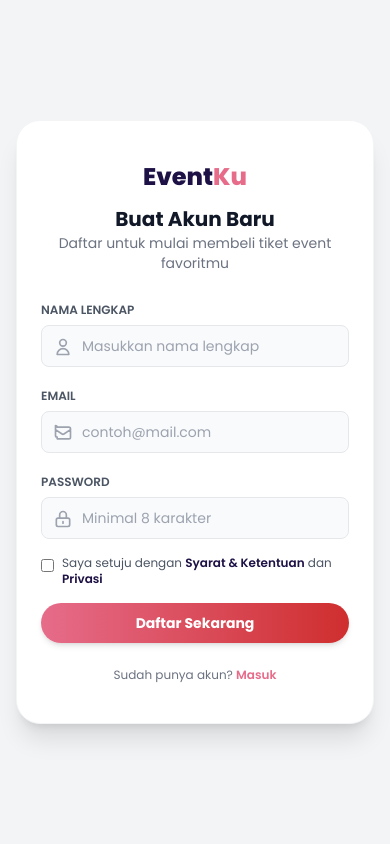
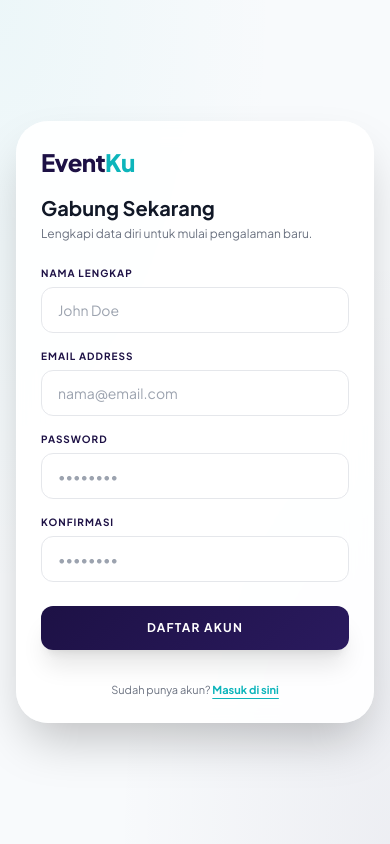
Before and after one commit to arifin0887/Sistem-Informasi-Pemesanan-Tiket-Event-, a PHP site: page /regis.php in a window 390 px wide. Run offline with PHP 8.4, Linux system fonts and the light colour scheme; some libraries are stand-ins or nearby versions.

Commit message:
update styling login regis

```diff
--- a/admin/dashboard.php
+++ b/admin/dashboard.php
@@ -52,7 +52,7 @@ $res_recent = mysqli_query($conn, $sql_recent);
                   <i class="bi bi-ticket-perforated"></i>
                 </div>
                 <div class="ps-3">
-                  <h6><?= number_format($data_sales['total_terjual']); ?></h6>
+                  <h4 class="fw-bold"><?= number_format($data_sales['total_terjual']); ?></h4>
                   <span class="text-muted small fw-medium">Unit Terpesan</span>
                 </div>
               </div>
@@ -69,7 +69,7 @@ $res_recent = mysqli_query($conn, $sql_recent);
                   <i class="bi bi-wallet2"></i>
                 </div>
                 <div class="ps-3">
-                  <h6>Rp <?= number_format($data_rev['total_duit'], 0, ',', '.'); ?></h6>
+                  <h4 class="fw-bold">Rp <?= number_format($data_rev['total_duit'], 0, ',', '.'); ?></h4>
                   <span class="text-success small fw-bold"><i class="bi bi-check-circle-fill"></i> Selesai</span>
                 </div>
               </div>
@@ -86,7 +86,7 @@ $res_recent = mysqli_query($conn, $sql_recent);
                   <i class="bi bi-person-badge"></i>
                 </div>
                 <div class="ps-3">
-                  <h6><?= number_format($data_cust['total_user']); ?></h6>
+                  <h4 class="fw-bold"><?= number_format($data_cust['total_user']); ?></h4>
                   <span class="text-muted small fw-medium">Jiwa Bergabung</span>
                 </div>
               </div>
--- a/regis.php
+++ b/regis.php
@@ -5,144 +5,118 @@
     <meta name="viewport" content="width=device-width, initial-scale=1.0">
     <title>Daftar Akun Baru | EventKu</title>
     <script src="https://cdn.tailwindcss.com"></script>
+    <link href="https://fonts.googleapis.com/css2?family=Plus+Jakarta+Sans:wght@300;400;600;700;800&display=swap" rel="stylesheet">
     <style>
-        @import url('https://fonts.googleapis.com/css2?family=Poppins:wght@300;400;600;700;800&display=swap');
+        :root {
+            --primary: #1D1145;
+            --secondary: #0DB5BB;
+        }
         body {
-            font-family: 'Poppins', sans-serif;
-            background-color: #f0f4f8;
+            font-family: 'Plus Jakarta Sans', sans-serif;
+            background-color: #f8fafc;
+            background-image:
+                radial-gradient(at 0% 0%, rgba(13, 181, 187, 0.05) 0px, transparent 50%),
+                radial-gradient(at 100% 100%, rgba(29, 17, 69, 0.05) 0px, transparent 50%);
         }
         .cta-gradient {
-            background-image: linear-gradient(to right, #E66C8A 0%, #CF2E2E 100%);
-            transition: all 0.3s ease;
+            background-image: linear-gradient(135deg, var(--primary) 0%, #2a1a5e 100%);
+            transition: all 0.4s cubic-bezier(0.4, 0, 0.2, 1);
         }
         .cta-gradient:hover {
-            background-image: linear-gradient(to right, #CF2E2E 0%, #E66C8A 100%);
-            box-shadow: 0 10px 15px -3px rgba(230, 108, 138, 0.5);
+            transform: translateY(-2px);
+            box-shadow: 0 12px 20px -5px rgba(29, 17, 69, 0.3);
+            filter: brightness(1.2);
         }
-        .text-gradient {
-            background-image: linear-gradient(to right, #1D1145, #0DB5BB);
-            -webkit-background-clip: text;
-            -webkit-text-fill-color: transparent;
+        .glass-card {
+            background: rgba(255, 255, 255, 0.85);
+            backdrop-filter: blur(12px);
+            border: 1px solid rgba(255, 255, 255, 0.5);
         }
+        /* Custom scrollbar agar tetap estetik saat digulir */
+        ::-webkit-scrollbar { width: 8px; }
+        ::-webkit-scrollbar-track { background: #f1f1f1; }
+        ::-webkit-scrollbar-thumb { background: #ccc; border-radius: 10px; }
+        ::-webkit-scrollbar-thumb:hover { background: var(--secondary); }
     </style>
 </head>
-<body class="flex items-center justify-center min-h-screen bg-gray-100 px-4 py-8">
+<body class="flex items-center justify-center min-h-screen p-4 md:p-8">
 
-    <div class="w-full max-w-4xl bg-white rounded-3xl shadow-xl overflow-hidden flex flex-col md:flex-row border border-gray-100">
+    <div class="w-full max-w-4xl glass-card rounded-[32px] shadow-2xl overflow-hidden flex flex-col lg:flex-row">
 
-        <!-- SIDE IMAGE -->
-        <div class="hidden md:flex md:w-1/2 bg-cover bg-center relative items-center"
-             style="background-image: url('https://images.unsplash.com/photo-1540575467063-178a50c2df87?auto=format&fit=crop&w=800&q=80');">
+        <div class="w-full lg:w-1/2 p-6 lg:p-10 flex flex-col justify-center bg-white/40">
 
-            <div class="absolute inset-0 bg-gradient-to-t from-[#1D1145]/90 via-[#1D1145]/70 to-[#1D1145]/40"></div>
+            <div class="mb-6">
+                <a href="/" class="text-2xl font-extrabold text-[#1D1145] tracking-tight">
+                    Event<span class="text-[#0DB5BB]">Ku</span>
+                </a>
+                <h2 class="text-xl font-bold mt-4 text-gray-900">Gabung Sekarang</h2>
+                <p class="text-gray-500 text-xs mt-1">Lengkapi data diri untuk mulai pengalaman baru.</p>
+            </div>
 
-            <div class="relative z-10 p-10 text-white">
-                <span class="text-[#E66C8A] text-xs font-bold uppercase tracking-widest">
-                    Bergabunglah Sekarang
-                </span>
+            <form action="proses_regis.php" method="POST" class="space-y-4">
+                <div>
+                    <label class="block text-[10px] font-bold text-[#1D1145] mb-1.5 uppercase tracking-widest">Nama Lengkap</label>
+                    <input type="text" name="nama" required
+                           class="w-full px-4 py-3 bg-white border border-gray-200 rounded-xl focus:ring-4 focus:ring-[#0DB5BB]/10 focus:border-[#0DB5BB] transition-all text-sm outline-none"
+                           placeholder="John Doe">
+                </div>
 
-                <h1 class="text-3xl font-extrabold mt-3 mb-4 leading-tight">
-                    Mulai Pengalaman Event Serumu!
-                </h1>
+                <div>
+                    <label class="block text-[10px] font-bold text-[#1D1145] mb-1.5 uppercase tracking-widest">Email Address</label>
+                    <input type="email" name="email" required
+                           class="w-full px-4 py-3 bg-white border border-gray-200 rounded-xl focus:ring-4 focus:ring-[#0DB5BB]/10 focus:border-[#0DB5BB] transition-all text-sm outline-none"
+                           placeholder="nama@email.com">
+                </div>
 
-                <p class="text-gray-300 text-sm leading-relaxed max-w-sm">
-                    Dapatkan akses instan ke ribuan tiket konser, seminar, dan festival pilihan tanpa antre.
-                </p>
-
-                <div class="mt-6 flex flex-wrap gap-2 text-xs text-gray-300">
-                    <span class="bg-white/10 px-3 py-1 rounded-full">🛡️ Tiket Resmi</span>
-                    <span class="bg-white/10 px-3 py-1 rounded-full">⚡ Transaksi Cepat</span>
+                <div class="grid grid-cols-1 md:grid-cols-2 gap-4">
+                    <div>
+                        <label class="block text-[10px] font-bold text-[#1D1145] mb-1.5 uppercase tracking-widest">Password</label>
+                        <input type="password" name="password" required
+                               class="w-full px-4 py-3 bg-white border border-gray-200 rounded-xl focus:ring-4 focus:ring-[#0DB5BB]/10 focus:border-[#0DB5BB] transition-all text-sm outline-none"
+                               placeholder="••••••••">
                     </div>
+                    <div>
+                        <label class="block text-[10px] font-bold text-[#1D1145] mb-1.5 uppercase tracking-widest">Konfirmasi</label>
+                        <input type="password" name="confirm_password" required
+                               class="w-full px-4 py-3 bg-white border border-gray-200 rounded-xl focus:ring-4 focus:ring-[#0DB5BB]/10 focus:border-[#0DB5BB] transition-all text-sm outline-none"
+                               placeholder="••••••••">
                     </div>
                 </div>
 
-        <!-- FORM -->
-        <div class="w-full md:w-1/2 flex items-center justify-center px-6 py-10">
-            <div class="w-full max-w-md">
+                <div class="pt-2">
+                    <button type="submit" name="register" class="w-full cta-gradient text-white py-3.5 rounded-xl font-bold text-xs shadow-xl transform transition duration-300 uppercase tracking-widest">
+                        Daftar Akun
+                    </button>
+                </div>
+            </form>
 
-                <!-- HEADER -->
-                <div class="text-center md:text-left mb-6">
-                    <a href="/" class="text-2xl font-extrabold text-[#1D1145]">
-                        Event<span class="text-[#E66C8A]">Ku</span>
-                    </a>
-
-                    <h2 class="text-xl font-bold mt-3 text-gray-900">
-                        Buat Akun Baru
-                    </h2>
-
-                    <p class="text-gray-500 text-sm">
-                        Daftar untuk mulai membeli tiket event favoritmu
+            <p class="mt-8 text-center text-gray-500 text-[11px]">
+                Sudah punya akun?
+                <a href="login.php" class="text-[#0DB5BB] font-bold hover:text-[#1D1145] transition underline underline-offset-4">Masuk di sini</a>
             </p>
         </div>
 
-                <!-- FORM -->
-                <form action="proses_regis.php" method="POST" class="space-y-4">
+        <div class="hidden lg:flex lg:w-1/2 bg-cover bg-center relative items-center"
+             style="background-image: url('https://images.unsplash.com/photo-1501281668745-f7f57925c3b4?auto=format&fit=crop&w=1200&q=80');">
+            <div class="absolute inset-0 bg-gradient-to-br from-[#1D1145]/95 to-[#1D1145]/70"></div>
 
-                    <!-- NAMA -->
-                    <div>
-                        <label class="text-xs font-semibold text-gray-600 uppercase">Nama Lengkap</label>
-                        <div class="relative mt-1">
-                            <span class="absolute left-3 top-3 text-gray-400">
-                                <svg class="w-5 h-5" fill="none" stroke="currentColor" viewBox="0 0 24 24"><path stroke-linecap="round" stroke-linejoin="round" stroke-width="2" d="M16 7a4 4 0 11-8 0 4 4 0 018 0zM12 14a7 7 0 00-7 7h14a7 7 0 00-7-7z"></path></svg>
-                            </span>
-                            <input type="text" name="full_name" required
-                                class="w-full pl-10 pr-3 py-2.5 text-sm border rounded-lg bg-gray-50 focus:bg-white focus:ring-2 focus:ring-[#E66C8A]/20 focus:border-[#E66C8A] outline-none"
-                                placeholder="Masukkan nama lengkap">
+            <div class="relative z-10 p-10 lg:p-12 text-white">
+                <div class="w-12 h-1 bg-[#0DB5BB] mb-6 rounded-full"></div>
+                <h1 class="text-3xl font-extrabold mb-4 leading-tight">Mulai Petualangan Eventmu!</h1>
+                <p class="text-gray-300 text-sm font-light leading-relaxed mb-8">
+                    Bergabunglah dengan ribuan penikmat event lainnya. Dapatkan akses eksklusif ke tiket presale dan promo menarik setiap minggunya.
+                </p>
+
+                <div class="grid grid-cols-2 gap-4">
+                    <div class="bg-white/5 p-4 rounded-xl border border-white/10 backdrop-blur-sm text-center">
+                        <span class="block text-xl mb-1">🎟️</span>
+                        <span class="text-[10px] font-bold uppercase tracking-tighter">Tiket Digital</span>
+                    </div>
+                    <div class="bg-white/5 p-4 rounded-xl border border-white/10 backdrop-blur-sm text-center">
+                        <span class="block text-xl mb-1">⚡</span>
+                        <span class="text-[10px] font-bold uppercase tracking-tighter">Fast Checkout</span>
                     </div>
                 </div>
-
-                    <!-- EMAIL -->
-                    <div>
-                        <label class="text-xs font-semibold text-gray-600 uppercase">Email</label>
-                        <div class="relative mt-1">
-                            <span class="absolute left-3 top-3 text-gray-400">
-                                <svg class="w-5 h-5" fill="none" stroke="currentColor" viewBox="0 0 24 24"><path stroke-linecap="round" stroke-linejoin="round" stroke-width="2" d="M3 8l7.89 5.26a2 2 0 002.22 0L21 8M5 19h14a2 2 0 002-2V7a2 2 0 00-2-2H5a2 2 0 00-2-2v12a2 2 0 002 2z"></path></svg>
-                            </span>
-                            <input type="email" name="email" required
-                                class="w-full pl-10 pr-3 py-2.5 text-sm border rounded-lg bg-gray-50 focus:bg-white focus:ring-2 focus:ring-[#E66C8A]/20 focus:border-[#E66C8A] outline-none"
-                                placeholder="contoh@mail.com">
-                        </div>
-                    </div>
-
-                    <!-- PASSWORD -->
-                    <div>
-                        <label class="text-xs font-semibold text-gray-600 uppercase">Password</label>
-                        <div class="relative mt-1">
-                            <span class="absolute left-3 top-3 text-gray-400">
-                                <svg class="w-5 h-5" fill="none" stroke="currentColor" viewBox="0 0 24 24"><path stroke-linecap="round" stroke-linejoin="round" stroke-width="2" d="M12 15v2m-6 4h12a2 2 0 002-2v-6a2 2 0 00-2-2H6a2 2 0 00-2 2v6a2 2 0 002 2zm10-10V7a4 4 0 00-8 0v4h8z"></path></svg>
-                            </span>
-                            <input type="password" name="password" required
-                                class="w-full pl-10 pr-3 py-2.5 text-sm border rounded-lg bg-gray-50 focus:bg-white focus:ring-2 focus:ring-[#E66C8A]/20 focus:border-[#E66C8A] outline-none"
-                                placeholder="Minimal 8 karakter">
-                        </div>
-                    </div>
-
-                    <!-- TERMS -->
-                    <div class="flex items-start text-xs text-gray-600">
-                        <input type="checkbox" required class="mt-1 mr-2">
-                        <span>
-                            Saya setuju dengan
-                            <a href="#" class="text-[#1D1145] font-semibold hover:text-[#E66C8A]">Syarat & Ketentuan</a>
-                            dan
-                            <a href="#" class="text-[#1D1145] font-semibold hover:text-[#E66C8A]">Privasi</a>
-                        </span>
-                    </div>
-
-                    <!-- BUTTON -->
-                    <button type="submit"
-                        class="w-full bg-gradient-to-r from-[#E66C8A] to-[#CF2E2E] text-white py-2.5 rounded-full text-sm font-bold shadow-md hover:scale-[1.02] transition">
-                        Daftar Sekarang
-                    </button>
-                </form>
-
-                <!-- FOOTER -->
-                <p class="text-center text-xs text-gray-500 mt-6">
-                    Sudah punya akun?
-                    <a href="login.php" class="text-[#E66C8A] font-semibold hover:text-[#CF2E2E]">
-                        Masuk
-                    </a>
-                </p>
-
             </div>
         </div>
 
```
Also changed, not shown: login.php (+64 -47 lines). Lines whose indentation alone changed are shown as unchanged.
